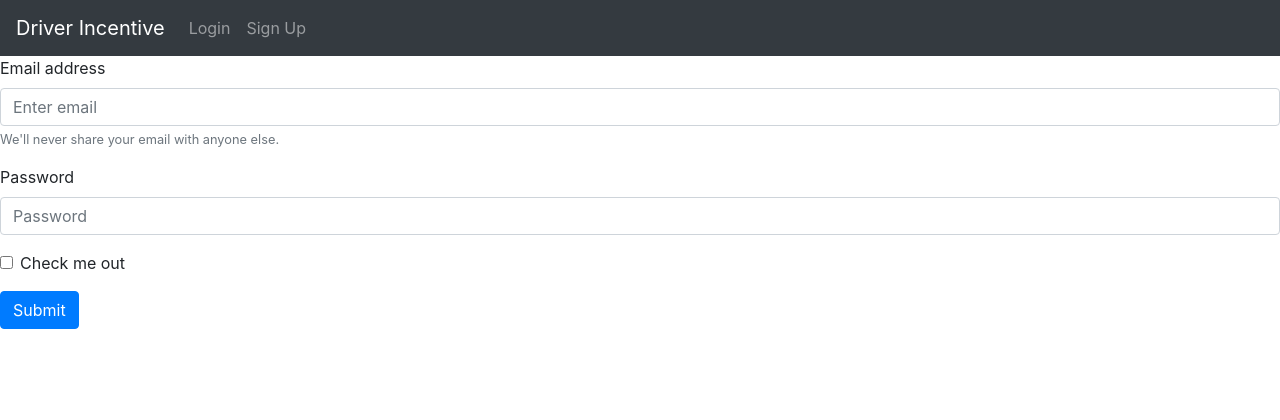
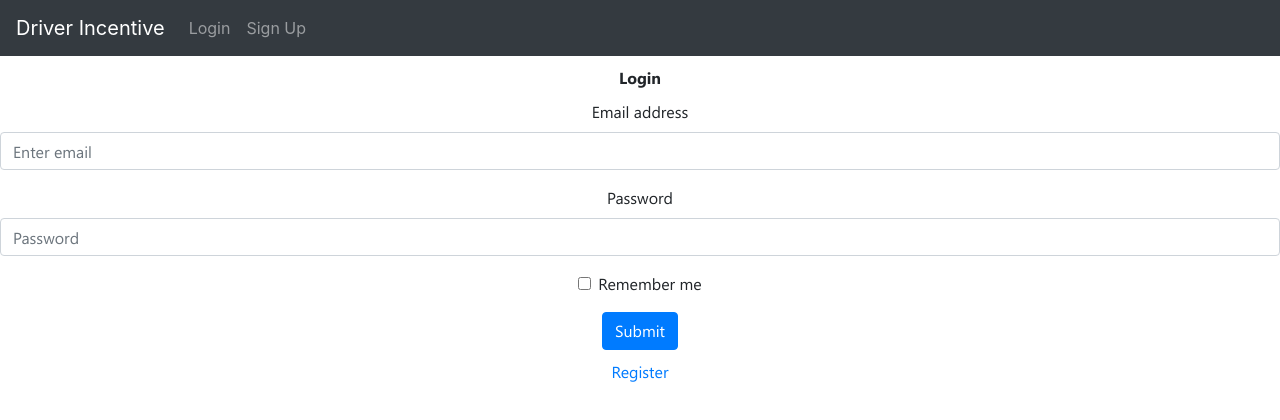
Before and after one commit to GusTheBusNG/CPSC-4910-Frontend, a React (Create React App) app: page /login in a window 1280 px wide. Shown: the top 420 px of the page. Built offline with nearby package versions, Linux system fonts and the light colour scheme; no server answers.

Commit message:
Add login UI

```diff
--- a/src/pages/login/index.css
+++ b/src/pages/login/index.css
@@ -1,3 +1,18 @@
 .login {
   text-align: center;
+  justify-content: center;
+  margin: auto;
+  font-family: SegoeUI;
 }
+
+.bold {
+  font-family: SegoeUIBold;
+  padding-top: 10px;
+  padding-bottom: 10px;
+}
+
+.register {
+  padding-top: 10px;
+  display: block;
+  color: rgb(0, 123, 255);
+}
--- a/src/pages/login/index.js
+++ b/src/pages/login/index.js
@@ -1,17 +1,20 @@
 import Button from 'react-bootstrap/Button'
 import Form from 'react-bootstrap/Form'
 import React from 'react';
+import './index.css'
+
 
 class Login extends React.Component {
   render() {
     return (
-      <div class='login'>
+      <div className='login'>
+        <div class='bold'> Login </div>
+        <center>
         <Form>
           <Form.Group controlId="formBasicEmail">
             <Form.Label>Email address</Form.Label>
             <Form.Control type="email" placeholder="Enter email" />
             <Form.Text className="text-muted">
-              We'll never share your email with anyone else.
             </Form.Text>
           </Form.Group>
 
@@ -20,12 +23,15 @@ class Login extends React.Component {
             <Form.Control type="password" placeholder="Password" />
           </Form.Group>
           <Form.Group controlId="formBasicCheckbox">
-            <Form.Check type="checkbox" label="Check me out" />
+            <Form.Check type="checkbox" label="Remember me" />
           </Form.Group>
-          <Button variant="primary" type="submit">
+          <Button variant="primary" type="submit" class='submit'>
             Submit
           </Button>
+          <br/>
+          <a class='register' href='/register'> Register </a>
         </Form>
+        </center>
       </div>
     );
   }
```
